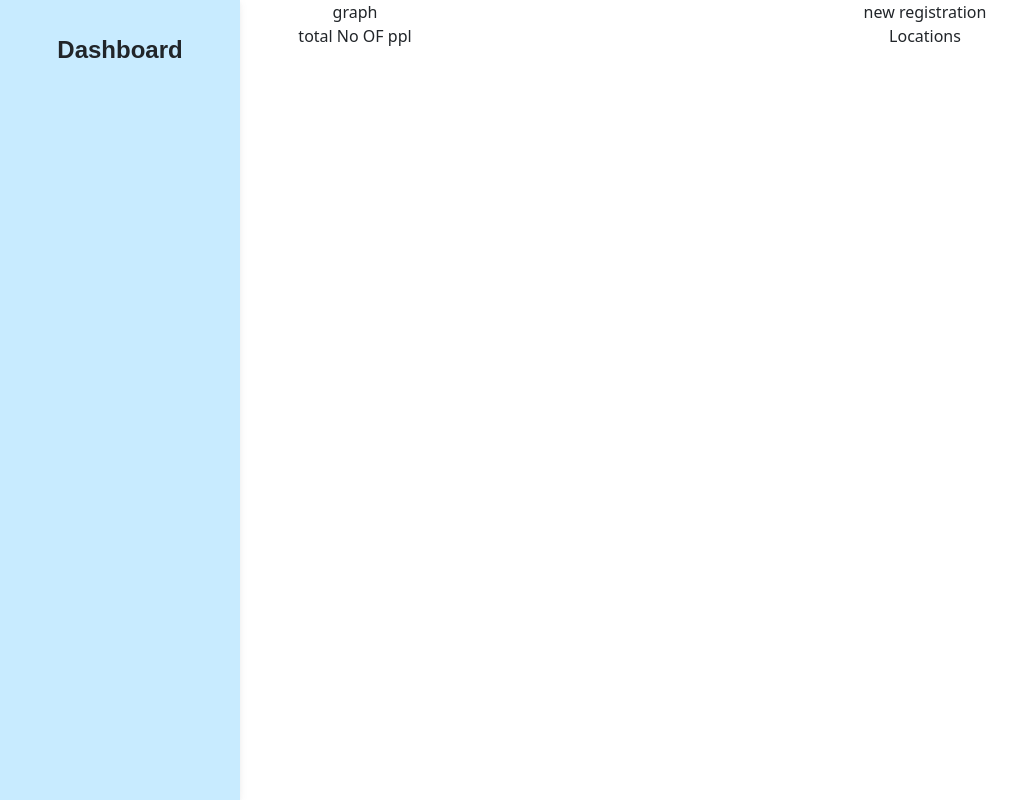
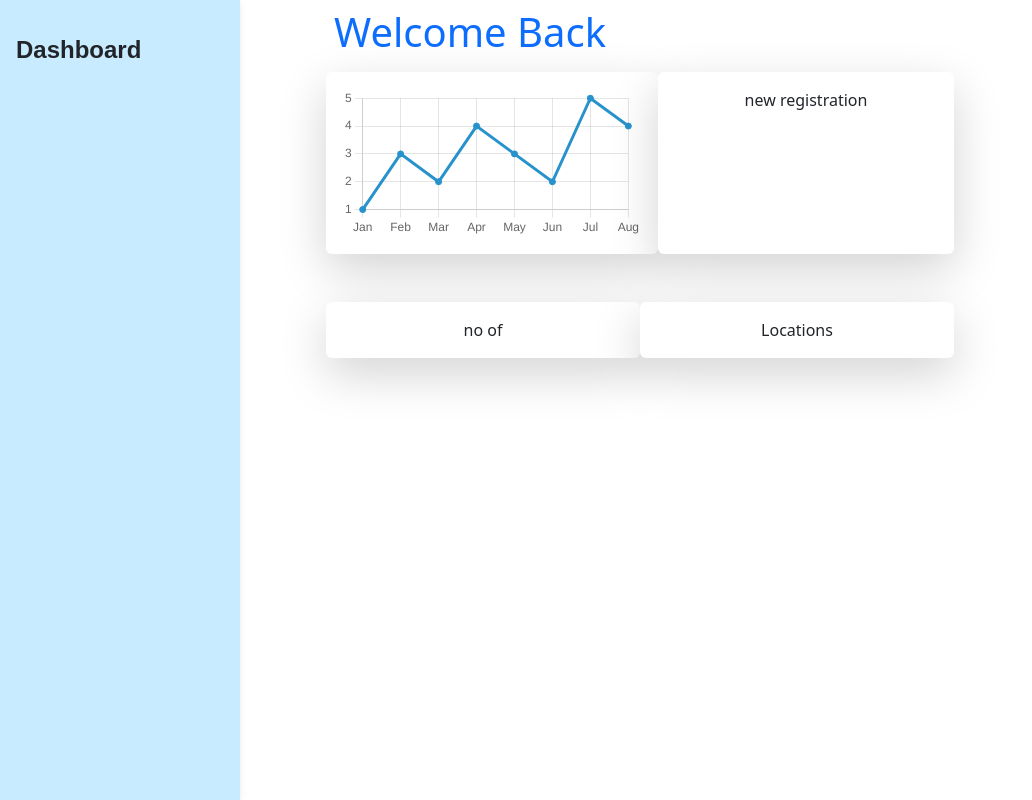
Before and after one commit to Loki5657/Dashboard, a React (Create React App) app: page / in a window 1280 px wide. Shown: the whole page, without its empty margins (0-1032 px from the left). Built offline with nearby package versions, Linux system fonts and the light colour scheme; no server answers.

Commit message:
dashboard

```diff
--- a/package.json
+++ b/package.json
@@ -7,9 +7,12 @@
     "@testing-library/react": "^13.4.0",
     "@testing-library/user-event": "^13.5.0",
     "bootstrap": "^5.2.3",
+    "canvasjs-react-charts": "^1.0.5",
     "react": "^18.2.0",
     "react-bootstrap": "^2.7.0",
+    "react-chartjs-2": "^5.1.0",
     "react-dom": "^18.2.0",
+    "react-router-dom": "^6.5.0",
     "react-scripts": "5.0.1",
     "web-vitals": "^2.1.4"
   },
--- a/src/App.js
+++ b/src/App.js
@@ -1,32 +1,29 @@
 
 import './App.css';
+import Dashboard from './components/shared/sidebar';
 
 const App = () => {
+
   return (
     <div className="App">
-      <nav id="sidebarMenu" className="collapse d-lg-block sidebar collapse">
-        <div className="list-group list-group-flush">
-          <a href="#" className="list-group-item textbg_color" >
-            <i className="textbg_color"></i><span> Dashboard</span>
-          </a>
-        </div>
-      </nav>
-      <div class="container box-shadow">
-        <div class="row">
-          <div class="col">
+      {/* <Dashboard /> */}
+      <div className="container box-shadow">
+        <div className="row">
+          <div className="col">
+            {/* <canvas id="lineChart">graph</canvas> */}
             graph
           </div>
-          <div class="col">
+          <div className="col">
             new registration
           </div>
         </div>
       </div>
-      <div class="container">
-        <div class="row">
-          <div class="col">
+      <div className="container">
+        <div className="row">
+          <div className="col">
             total No OF ppl
           </div>
-          <div class="col">
+          <div className="col">
             Locations
           </div>
         </div>
--- /dev/null
+++ b/src/components/dashboard.js
@@ -0,0 +1,58 @@
+import React, { useEffect, useState } from 'react'
+import SideBar from './shared/sidebar'
+import LineChart from './shared/lineChart'
+
+export const Dashboard = () => {
+
+    const [state, setState] = useState();
+
+    useEffect(() => {
+        // fetch('http://localhost:3000/users')
+        // .then((res) => res.json)
+        // .then((data) => { setState(data) })
+        fetch('http://localhost:3000/users').then((response) => {
+            if (response.ok) {
+                return response.json();
+            }
+            throw new Error('Something went wrong');
+        })
+            .then((data) => {
+                setState(data)
+            })
+            .catch((error) => {
+                console.log(error)
+            });
+    }, [])
+    console.log("state", state);
+    return (
+
+        <div className="modal-body row ">
+            <div className="col-md-3 ">
+                <SideBar />
+            </div>
+            <div className="col-md-6 main-container ">
+                <h1 className='text-primary text-adjustment d-flex p-2 bd-highlight'>Welcome Back</h1>
+                <div className=" container boarder  ">
+                    <div className="row ">
+                        <div className="col shadow-lg p-3 mb-5 bg-white rounded text-center">
+                            <LineChart />
+                        </div>
+                        <div className="col shadow-lg p-3 mb-5 bg-white rounded text-center">
+                            new registration
+                        </div>
+                    </div>
+                </div>
+                <div className=" container boarder  ">
+                    <div className="row  ">
+                        <div className="col shadow-lg p-3 mb-5 bg-white rounded text-center">
+                            no of
+                        </div>
+                        <div className="col shadow-lg p-3 mb-5 bg-white rounded text-center">
+                           Locations
+                        </div>
+                    </div>
+                </div>
+            </div>
+        </div>
+    )
+}
--- /dev/null
+++ b/src/components/shared/lineChart.js
@@ -0,0 +1,58 @@
+import React from 'react';
+import {
+  Chart as ChartJS,
+  CategoryScale,
+  LinearScale,
+  PointElement,
+  LineElement,
+  Title,
+  Tooltip,
+
+} from 'chart.js';
+import { Line } from 'react-chartjs-2';
+
+ChartJS.register(
+  CategoryScale,
+  LinearScale,
+  PointElement,
+  LineElement,
+  Title,
+  Tooltip,
+
+);
+
+export const options = {
+  responsive: true,
+  plugins: {
+    legend: {
+      // position: 'top',
+
+    },
+
+  },
+};
+
+
+export const data = {
+    labels: ["Jan", "Feb", "Mar", "Apr", "May", "Jun", 'Jul', 'Aug'],
+    datasets: [
+        {
+            label: "First dataset",
+            data: [1,3,2,4,3,2,5,4],
+            fill: false,
+            backgroundColor: "#2792CB",
+            borderColor: "#2792CB",
+            shadowColor:"#2792CB",
+        }
+    ]
+};
+
+const lineChart=()=>{
+  return (
+    <div >
+       <Line options={options} className="lineinnerheight" data={data} />
+    </div>
+  )
+
+}
+export default lineChart;
--- /dev/null
+++ b/src/components/shared/sidebar.js
@@ -0,0 +1,16 @@
+import React from "react";
+
+const sideBar = () => {
+    return (
+        <div>
+            <nav id="sidebarMenu" className="collapse d-lg-block sidebar collapse">
+                <div className="list-group list-group-flush">
+                    <a href="#" className="list-group-item textbg_color" >
+                        <i className="textbg_color"></i><span> Dashboard</span>
+                    </a>
+                </div>
+            </nav>
+        </div>
+    );
+}
+export default sideBar;
--- /dev/null
+++ b/src/components/styles.css/dashboard.css
@@ -0,0 +1,7 @@
+.text-adjustment {
+    color: #2792CB !important;
+}
+
+.ml-10{
+    margin-left: 10px !important;
+}
--- a/src/index.js
+++ b/src/index.js
@@ -1,14 +1,15 @@
 import React from 'react';
 import ReactDOM from 'react-dom/client';
 import './index.css';
-import App from './App';
+// import App from './App';
 import reportWebVitals from './reportWebVitals';
 import 'bootstrap/dist/css/bootstrap.min.css';
+import AppRoutes from './routes';
 
 const root = ReactDOM.createRoot(document.getElementById('root'));
 root.render(
   <React.StrictMode>
-    <App />
+    < AppRoutes/>
   </React.StrictMode>
 );
 
--- /dev/null
+++ b/src/routes.js
@@ -0,0 +1,25 @@
+import React from "react";
+import {
+  BrowserRouter as Router,
+  Routes,
+  Route,
+} from "react-router-dom";
+import { Dashboard } from "./components/dashboard";
+import LineChart from "./components/shared/lineChart";
+
+
+
+
+
+const AppRoutes = () => {
+  return (
+    <Router>
+
+      <Routes>
+        <Route path="/" element={<Dashboard />} />
+        <Route path="/linechart" element={<LineChart />} />
+      </Routes>
+    </Router>
+  );
+};
+export default AppRoutes;
```
Also changed, not shown: 1 other file (tests, documents, lock files or other folders).
